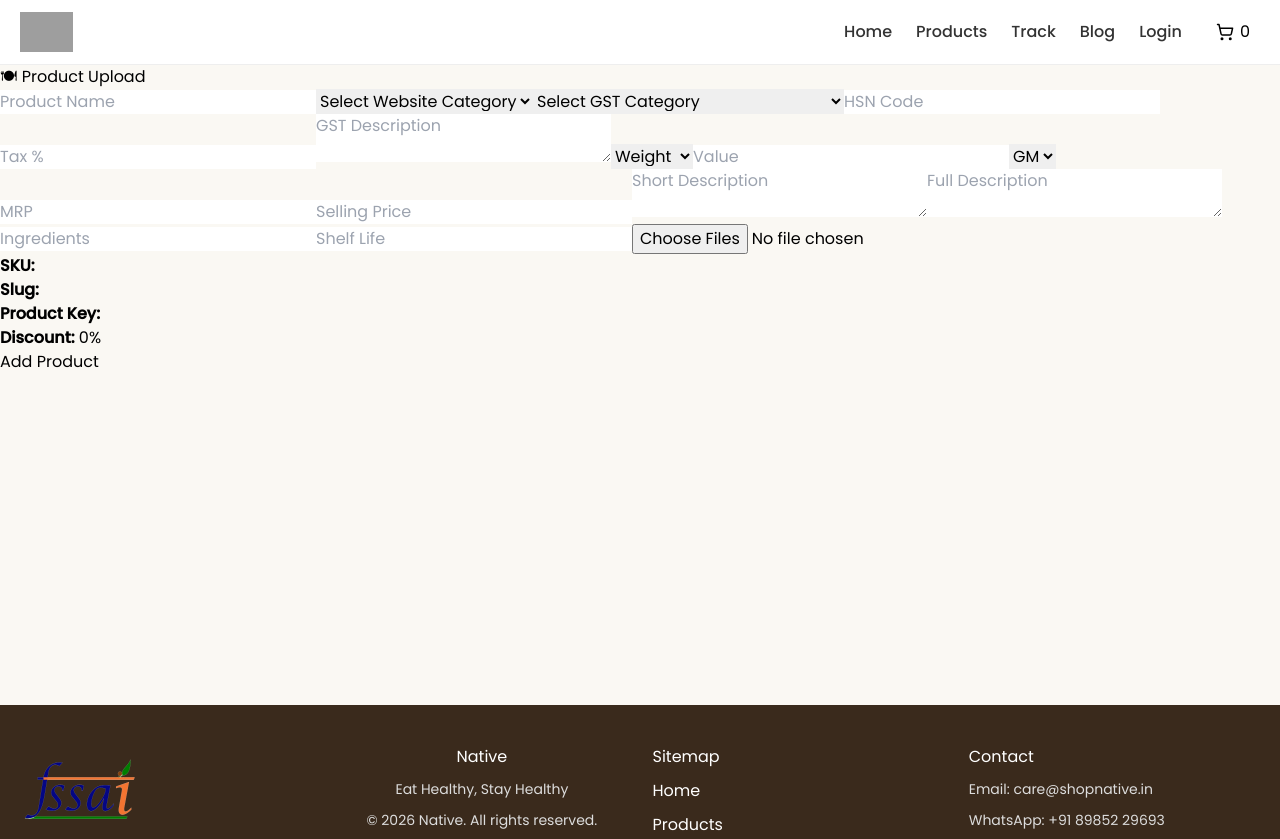
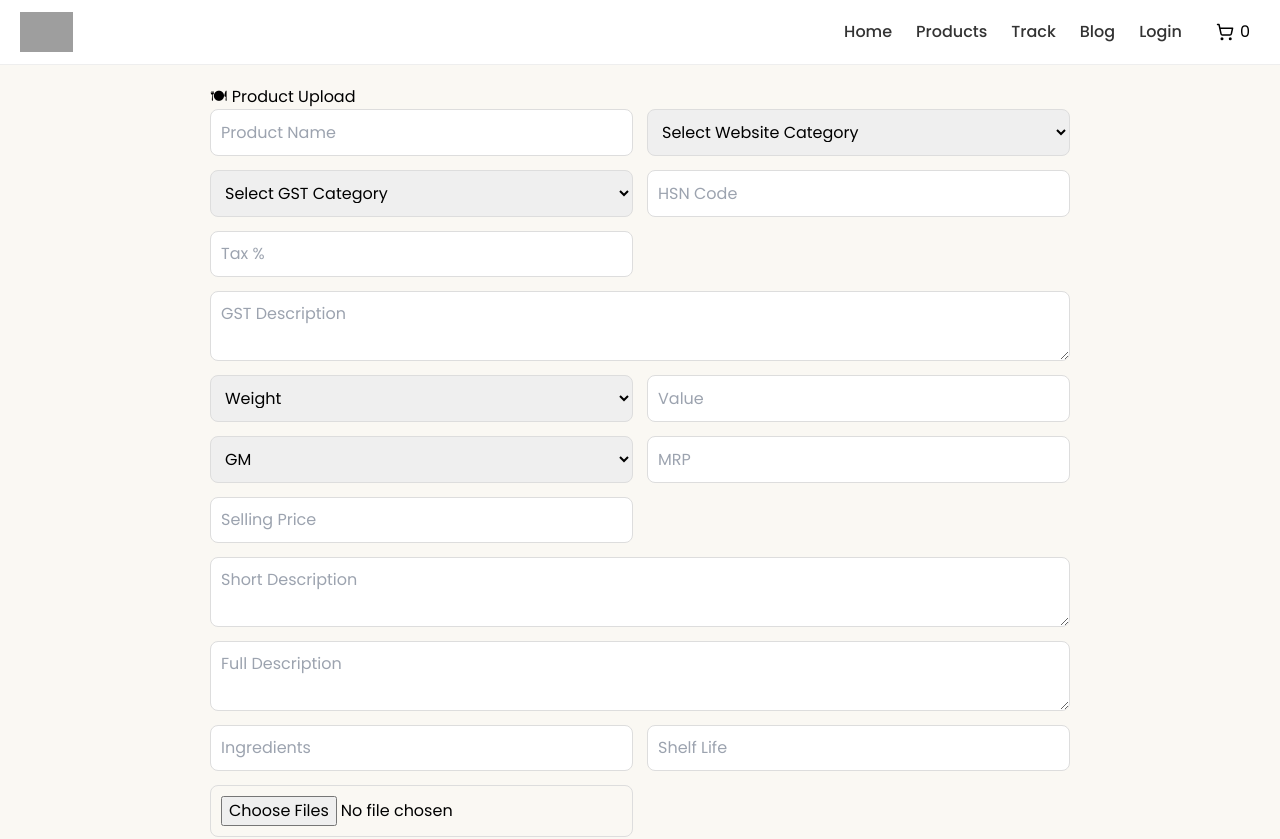
Before and after one commit to nagarajukandula55/native, a Next.js app: page /admin/products in a window 1280 px wide. Shown: the top 839 px of the page. Built offline with nearby package versions, Linux system fonts and the light colour scheme; grey boxes are pictures that could not be loaded.

Commit message:
Update page.js

```diff
--- a/app/admin/products/page.js
+++ b/app/admin/products/page.js
@@ -31,48 +31,13 @@ export default function ProductUpload() {
   /* ================= GST CONFIG ================= */
 
   const gstOptions = [
-    {
-      name: "Food Preparations (Instant Mix)",
-      hsn: "2106",
-      tax: 5,
-      desc: "Food preparations not elsewhere specified or included",
-    },
-    {
-      name: "Spices (Mixed/Ground)",
-      hsn: "0910",
-      tax: 5,
-      desc: "Spices including mixed masalas",
-    },
-    {
-      name: "Edible Oils",
-      hsn: "1513",
-      tax: 5,
-      desc: "Vegetable oils including cold pressed oils",
-    },
-    {
-      name: "Flours & Atta",
-      hsn: "1101",
-      tax: 5,
-      desc: "Cereal flours like wheat, millet, rice flour",
-    },
-    {
-      name: "Pickles & Preserved Foods",
-      hsn: "2001",
-      tax: 12,
-      desc: "Preserved vegetables/fruits",
-    },
-    {
-      name: "Ready to Eat Foods",
-      hsn: "2106",
-      tax: 12,
-      desc: "Fully cooked packaged foods",
-    },
-    {
-      name: "Snacks / Namkeen",
-      hsn: "2106",
-      tax: 12,
-      desc: "Namkeen & fried snacks",
-    },
+    { name: "Food Preparations (Instant Mix)", hsn: "2106", tax: 5, desc: "Food preparations not elsewhere specified or included" },
+    { name: "Spices (Mixed/Ground)", hsn: "0910", tax: 5, desc: "Spices including mixed masalas" },
+    { name: "Edible Oils", hsn: "1513", tax: 5, desc: "Vegetable oils including cold pressed oils" },
+    { name: "Flours & Atta", hsn: "1101", tax: 5, desc: "Cereal flours like wheat, millet, rice flour" },
+    { name: "Pickles & Preserved Foods", hsn: "2001", tax: 12, desc: "Preserved vegetables/fruits" },
+    { name: "Ready to Eat Foods", hsn: "2106", tax: 12, desc: "Fully cooked packaged foods" },
+    { name: "Snacks / Namkeen", hsn: "2106", tax: 12, desc: "Namkeen & fried snacks" },
   ];
 
   const websiteCategories = [
@@ -89,7 +54,7 @@ export default function ProductUpload() {
     "New Arrivals",
   ];
 
-  /* ================= AUTO GENERATORS ================= */
+  /* ================= AUTO ================= */
 
   useEffect(() => {
     if (!form.name) return;
@@ -99,10 +64,7 @@ export default function ProductUpload() {
     const key = clean.toUpperCase().replace(/[^A-Z0-9]/g, "");
     setProductKey(key);
 
-    const slugGen = form.name
-      .toLowerCase()
-      .replace(/[^a-z0-9]+/g, "-")
-      .replace(/(^-|-$)/g, "");
+    const slugGen = form.name.toLowerCase().replace(/[^a-z0-9]+/g, "-").replace(/(^-|-$)/g, "");
     setSlug(slugGen);
 
     if (!form.variantValue) return;
@@ -112,14 +74,10 @@ export default function ProductUpload() {
     setSkuPreview(`NA-${key}-001-${variant}`);
   }, [form.name, form.variantValue, form.variantUnit]);
 
-  /* ================= GST AUTO ================= */
-
   useEffect(() => {
     if (!form.gstCategory) return;
 
-    const selected = gstOptions.find(
-      (g) => g.name === form.gstCategory
-    );
+    const selected = gstOptions.find((g) => g.name === form.gstCategory);
 
     if (selected) {
       setForm((prev) => ({
@@ -131,15 +89,9 @@ export default function ProductUpload() {
     }
   }, [form.gstCategory]);
 
-  /* ================= SAFE HANDLE CHANGE ================= */
-
   function handleChange(e) {
     const { name, value } = e.target;
-
-    setForm((prev) => ({
-      ...prev,
-      [name]: value,
-    }));
+    setForm((prev) => ({ ...prev, [name]: value }));
   }
 
   /* ================= IMAGE UPLOAD ================= */
@@ -159,10 +111,7 @@ export default function ProductUpload() {
     for (let i = 0; i < files.length; i++) {
       const data = new FormData();
       data.append("file", files[i]);
-      data.append(
-        "upload_preset",
-        process.env.NEXT_PUBLIC_CLOUDINARY_UPLOAD_PRESET
-      );
+      data.append("upload_preset", process.env.NEXT_PUBLIC_CLOUDINARY_UPLOAD_PRESET);
 
       try {
         const res = await fetch(
@@ -194,7 +143,6 @@ export default function ProductUpload() {
 
   function removeImage(index) {
     setImagePreviews((prev) => prev.filter((_, i) => i !== index));
-
     setForm((prev) => ({
       ...prev,
       images: prev.images.filter((_, i) => i !== index),
@@ -222,8 +170,6 @@ export default function ProductUpload() {
           : 0,
     };
 
-    console.log("PAYLOAD:", payload);
-
     await fetch("/api/admin/products", {
       method: "POST",
       headers: { "Content-Type": "application/json" },
@@ -248,29 +194,27 @@ export default function ProductUpload() {
       <h1>🍽 Product Upload</h1>
 
       <form onSubmit={handleSubmit} className="form">
+
         <input name="name" placeholder="Product Name" value={form.name} onChange={handleChange} />
 
         <select name="category" value={form.category} onChange={handleChange}>
           <option value="">Select Website Category</option>
           {websiteCategories.map((cat) => (
-            <option key={cat} value={cat}>{cat}</option>
+            <option key={cat}>{cat}</option>
           ))}
         </select>
 
-        {/* GST FIXED */}
         <select name="gstCategory" value={form.gstCategory} onChange={handleChange}>
           <option value="">Select GST Category</option>
           {gstOptions.map((g) => (
-            <option key={g.name} value={g.name}>
-              {g.name} ({g.tax}%)
-            </option>
+            <option key={g.name}>{g.name} ({g.tax}%)</option>
           ))}
         </select>
 
         <input value={form.hsn} readOnly placeholder="HSN Code" />
         <input value={form.tax} readOnly placeholder="Tax %" />
 
-        <textarea value={form.gstDescription} readOnly placeholder="GST Description" />
+        <textarea className="full" value={form.gstDescription} readOnly placeholder="GST Description" />
 
         <select name="variantType" value={form.variantType} onChange={handleChange}>
           <option>Weight</option>
@@ -289,23 +233,104 @@ export default function ProductUpload() {
         <input name="mrp" type="number" placeholder="MRP" value={form.mrp} onChange={handleChange} />
         <input name="sellingPrice" type="number" placeholder="Selling Price" value={form.sellingPrice} onChange={handleChange} />
 
-        <textarea name="shortDescription" placeholder="Short Description" value={form.shortDescription} onChange={handleChange} />
-        <textarea name="description" placeholder="Full Description" value={form.description} onChange={handleChange} />
+        <textarea className="full" name="shortDescription" placeholder="Short Description" value={form.shortDescription} onChange={handleChange} />
+        <textarea className="full" name="description" placeholder="Full Description" value={form.description} onChange={handleChange} />
 
         <input name="ingredients" placeholder="Ingredients" value={form.ingredients} onChange={handleChange} />
         <input name="shelfLife" placeholder="Shelf Life" value={form.shelfLife} onChange={handleChange} />
 
         <input type="file" multiple onChange={handleImageUpload} />
 
-        <div className="preview">
+        {/* IMAGE PREVIEW */}
+        <div className="imageGrid full">
+          {imagePreviews.map((img, i) => (
+            <div key={i} className="imgBox">
+              <img src={img.preview} />
+              {img.uploading && <div className="overlay">Uploading...</div>}
+              <button type="button" onClick={() => removeImage(i)}>✕</button>
+            </div>
+          ))}
+        </div>
+
+        <div className="preview full">
           <p><b>SKU:</b> {skuPreview}</p>
           <p><b>Slug:</b> {slug}</p>
           <p><b>Product Key:</b> {productKey}</p>
           <p><b>Discount:</b> {discount}%</p>
         </div>
 
-        <button>Add Product</button>
+        <button className="full">Add Product</button>
       </form>
+
+      <style jsx>{`
+        .container { max-width: 900px; margin: auto; padding: 20px; }
+
+        .form {
+          display: grid;
+          grid-template-columns: repeat(2, 1fr);
+          gap: 14px;
+        }
+
+        input, textarea, select {
+          padding: 10px;
+          border: 1px solid #ddd;
+          border-radius: 8px;
+        }
+
+        .full { grid-column: span 2; }
+
+        .imageGrid {
+          display: grid;
+          grid-template-columns: repeat(auto-fill, minmax(90px, 1fr));
+          gap: 10px;
+        }
+
+        .imgBox { position: relative; }
+
+        .imgBox img {
+          width: 100%;
+          height: 90px;
+          object-fit: cover;
+          border-radius: 8px;
+        }
+
+        .imgBox button {
+          position: absolute;
+          top: 5px;
+          right: 5px;
+          background: red;
+          color: white;
+          border: none;
+          border-radius: 50%;
+          width: 22px;
+          height: 22px;
+        }
+
+        .overlay {
+          position: absolute;
+          inset: 0;
+          background: rgba(0,0,0,0.5);
+          color: white;
+          font-size: 10px;
+          display: flex;
+          align-items: center;
+          justify-content: center;
+        }
+
+        button {
+          padding: 12px;
+          background: black;
+          color: white;
+          border: none;
+          border-radius: 10px;
+        }
+
+        .preview {
+          background: #f5f5f5;
+          padding: 10px;
+          border-radius: 8px;
+        }
+      `}</style>
     </div>
   );
 }
```
